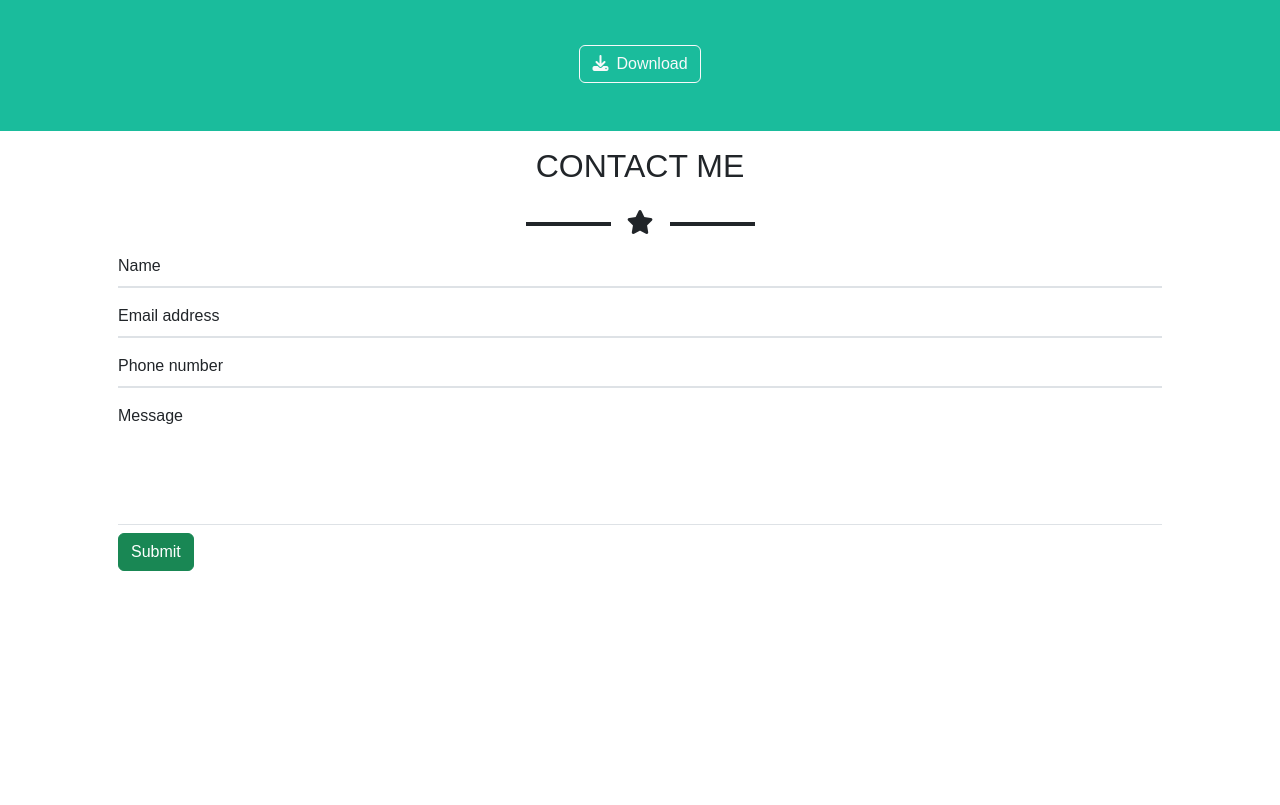
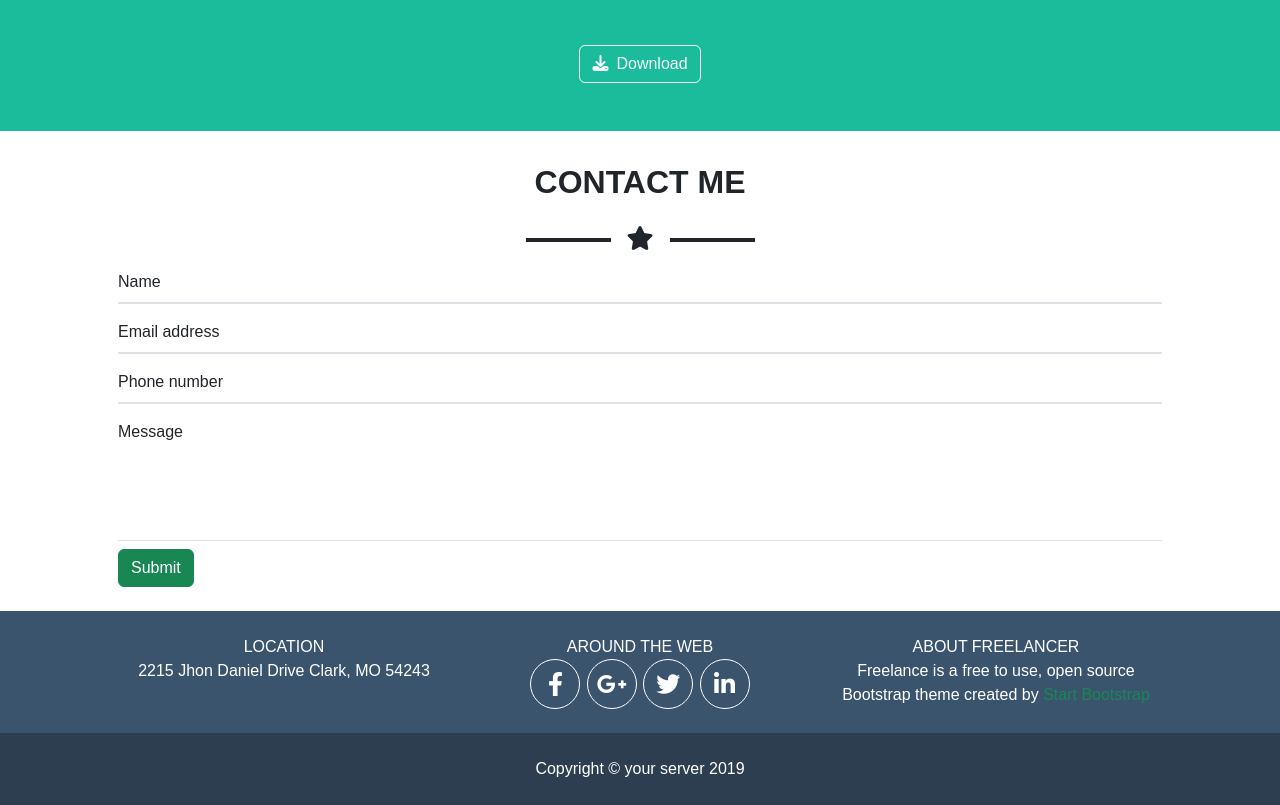
Before and after one commit to EliaMagris/html-css-bootstrap-freelancer, a plain HTML site: page index.html in a window 1280 px wide. Shown: the part 1347-2152 px from the top of the page. Before the commit the page ends 1926 px from the top, so only its background shows below. Drawn offline with nearby package versions, Linux system fonts and the light colour scheme.

Commit message:
esercizio completato + inizio correzioni

```diff
--- a/assets/css/style.css
+++ b/assets/css/style.css
@@ -65,3 +65,13 @@
 .color-social-media{
     background-color: #3a546d;
 }
+
+/* around the web part */
+
+.social-items{
+    padding: 0.5rem;
+    border: 1px solid white;
+    width: 50px;
+    height: 50px;
+    margin: 0 0.2rem;
+}
--- a/index.html
+++ b/index.html
@@ -172,9 +172,9 @@
     <!-- end part about -->
 
     <section>
-      <div class="container px-5">
+      <div class="container px-5 my-3">
         <div class="row">
-          <div class="col-12 pt-3 text-center"><h2>CONTACT ME</h2></div>
+          <div class="col-12 pt-3 text-center"><h2 class="fw-bold">CONTACT ME</h2></div>
           <div class="col-12">
             <div class="star-line py-3">
               <div class="orizontal-line color-black"></div>
@@ -220,15 +220,34 @@
 
     <!-- form part completed -->
 
-    <section color-social-media>
+    <section class="color-social-media">
+        <div class="container px-5 px text-center text-white">
+            <div class="row">
+                <div class="col-12 py-4 col-md-4"> LOCATION <br>2215 Jhon Daniel Drive Clark, MO 54243</div>
+                <div class="col-12 py-4 col-md-4">
+                    <div>AROUND THE WEB</div>
+                    <div class="star-line">
+                      <div class="social-items rounded-circle position-relative"><i class="fa-brands fa-facebook-f position-absolute top-50 start-50 translate-middle fs-4"></i></div>
+                      <div class="social-items rounded-circle position-relative"><i class="fa-brands fa-google-plus-g position-absolute top-50 start-50 translate-middle fs-4"></i></div>
+                      <div class="social-items rounded-circle position-relative"><i class="fa-brands fa-twitter position-absolute top-50 start-50 translate-middle fs-4"></i></div>
+                      <div class="social-items rounded-circle position-relative"><i class="fa-brands fa-linkedin-in position-absolute top-50 start-50 translate-middle fs-4"></i></div>
+                    </div>
+                </div>
+                <div class="col-12 py-4 col-md-4">ABOUT FREELANCER <br> Freelance is a free to use, open source Bootstrap theme created by <span class="text-success">Start Bootstrap</span></div>
+            </div>
+        </div>
+    </section>
+
+    <!-- around the web completed -->
+
+    <section class="nav-bar-color">
         <div class="container">
             <div class="row">
-                <div class="col-12"></div>
-                <div class="col-12"></div>
-                <div class="col"></div>
+                <div class="col-12 text-center my-4 text-white fs-md-2">
+                   Copyright © your server 2019
+                </div>
             </div>
         </div>
-
     </section>
 
     <script
```
